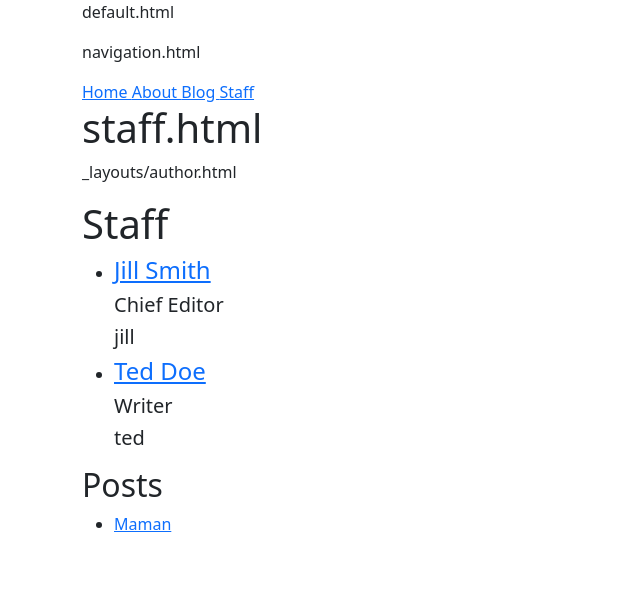
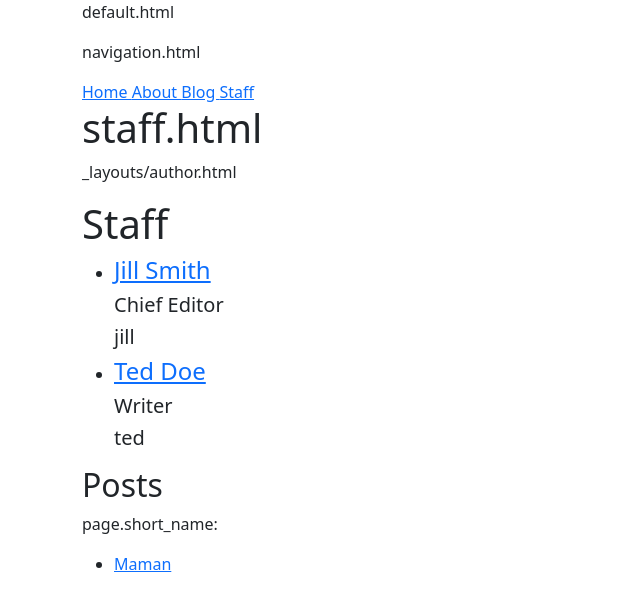
Before and after one commit to awelvor/page4, a Jekyll site: the page built from staff.html, in a window 1280 px wide. Shown: the top 611 px of the page, without its empty margins (0-640 px from the left). Built offline with Jekyll 4.4.1, drawn with Linux system fonts in a browser that asks for light colours.

Commit message:
Display page.short_name on author layout
Add short_name display for the author page.

```diff
--- a/_layouts/author.html
+++ b/_layouts/author.html
@@ -7,6 +7,7 @@ layout: default
 {{ content }}
 
 <h2>Posts</h2>
+<p>page.short_name: {{ page.short_name }}</p>
 <ul>
   {% assign filtered_posts = site.posts | where: 'author', page.short_name %}
   {% for post in filtered_posts %}
```
